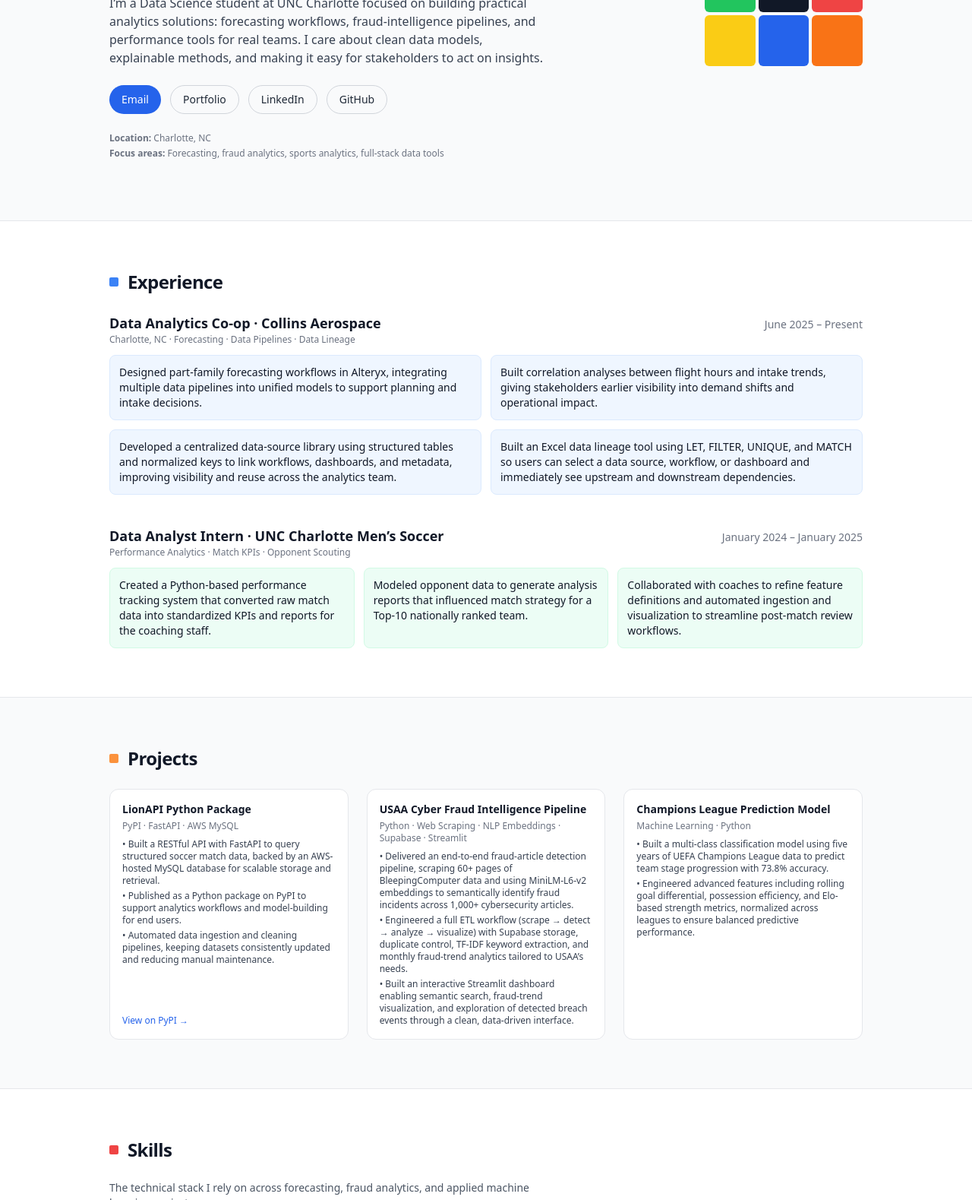
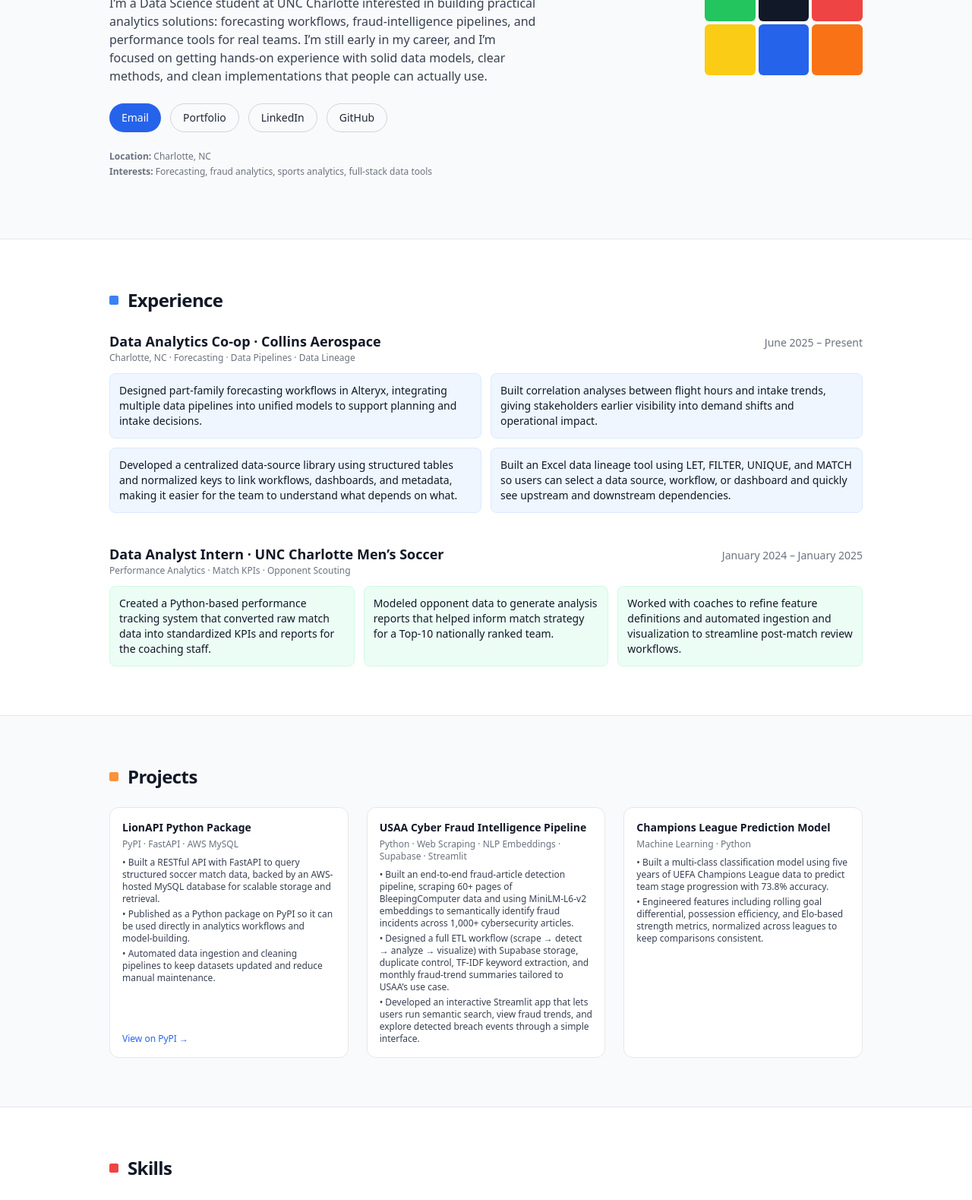
Before and after one commit to Calvinzheng123/My-Portfolio, a plain HTML site: page index.html in a window 1280 px wide. Shown: the part 375-1954 px from the top of the page at 76% size. Drawn offline with nearby package versions, Linux system fonts and the light colour scheme.

Commit message:
Update index.html

```diff
--- a/index.html
+++ b/index.html
@@ -53,13 +53,14 @@
         Data Science · Analytics · Systems
       </p>
       <h1 class="text-4xl md:text-5xl font-extrabold tracking-tight mb-4">
-        Turning data into decisions<br class="hidden md:block">
+        Learning to turn data into decisions<br class="hidden md:block">
         <span class="text-blue-700">with structure and clarity.</span>
       </h1>
       <p class="text-gray-700 mb-6 text-sm md:text-base max-w-xl">
-        I’m a Data Science student at UNC Charlotte focused on building practical analytics solutions:
+        I’m a Data Science student at UNC Charlotte interested in building practical analytics solutions:
         forecasting workflows, fraud-intelligence pipelines, and performance tools for real teams.
-        I care about clean data models, explainable methods, and making it easy for stakeholders to act on insights.
+        I’m still early in my career, and I’m focused on getting hands-on experience with solid data models,
+        clear methods, and clean implementations that people can actually use.
       </p>
 
       <div class="flex flex-wrap gap-3 mb-6 text-sm">
@@ -83,7 +84,7 @@
 
       <div class="text-xs text-gray-500 space-y-1">
         <p><span class="font-semibold">Location:</span> Charlotte, NC</p>
-        <p><span class="font-semibold">Focus areas:</span> Forecasting, fraud analytics, sports analytics, full-stack data tools</p>
+        <p><span class="font-semibold">Interests:</span> Forecasting, fraud analytics, sports analytics, full-stack data tools</p>
       </div>
     </div>
 
@@ -127,10 +128,10 @@
             <p>Built correlation analyses between flight hours and intake trends, giving stakeholders earlier visibility into demand shifts and operational impact.</p>
           </div>
           <div class="cube-sticker bg-blue-50 border border-blue-100 rounded-lg p-3 text-sm">
-            <p>Developed a centralized data-source library using structured tables and normalized keys to link workflows, dashboards, and metadata, improving visibility and reuse across the analytics team.</p>
+            <p>Developed a centralized data-source library using structured tables and normalized keys to link workflows, dashboards, and metadata, making it easier for the team to understand what depends on what.</p>
           </div>
           <div class="cube-sticker bg-blue-50 border border-blue-100 rounded-lg p-3 text-sm">
-            <p>Built an Excel data lineage tool using LET, FILTER, UNIQUE, and MATCH so users can select a data source, workflow, or dashboard and immediately see upstream and downstream dependencies.</p>
+            <p>Built an Excel data lineage tool using LET, FILTER, UNIQUE, and MATCH so users can select a data source, workflow, or dashboard and quickly see upstream and downstream dependencies.</p>
           </div>
         </div>
       </div>
@@ -148,10 +149,10 @@
             <p>Created a Python-based performance tracking system that converted raw match data into standardized KPIs and reports for the coaching staff.</p>
           </div>
           <div class="cube-sticker bg-emerald-50 border border-emerald-100 rounded-lg p-3 text-sm">
-            <p>Modeled opponent data to generate analysis reports that influenced match strategy for a Top-10 nationally ranked team.</p>
+            <p>Modeled opponent data to generate analysis reports that helped inform match strategy for a Top-10 nationally ranked team.</p>
           </div>
           <div class="cube-sticker bg-emerald-50 border border-emerald-100 rounded-lg p-3 text-sm">
-            <p>Collaborated with coaches to refine feature definitions and automated ingestion and visualization to streamline post-match review workflows.</p>
+            <p>Worked with coaches to refine feature definitions and automated ingestion and visualization to streamline post-match review workflows.</p>
           </div>
         </div>
       </div>
@@ -174,8 +175,8 @@
           <p class="text-xs text-gray-500 mb-2">PyPI · FastAPI · AWS MySQL</p>
           <ul class="text-xs text-gray-700 space-y-1">
             <li>• Built a RESTful API with FastAPI to query structured soccer match data, backed by an AWS-hosted MySQL database for scalable storage and retrieval.</li>
-            <li>• Published as a Python package on PyPI to support analytics workflows and model-building for end users.</li>
-            <li>• Automated data ingestion and cleaning pipelines, keeping datasets consistently updated and reducing manual maintenance.</li>
+            <li>• Published as a Python package on PyPI so it can be used directly in analytics workflows and model-building.</li>
+            <li>• Automated data ingestion and cleaning pipelines to keep datasets updated and reduce manual maintenance.</li>
           </ul>
         </div>
         <a href="https://pypi.org/project/LionAPI/" target="_blank"
@@ -190,9 +191,9 @@
           <h3 class="font-semibold text-sm mb-1">USAA Cyber Fraud Intelligence Pipeline</h3>
           <p class="text-xs text-gray-500 mb-2">Python · Web Scraping · NLP Embeddings · Supabase · Streamlit</p>
           <ul class="text-xs text-gray-700 space-y-1">
-            <li>• Delivered an end-to-end fraud-article detection pipeline, scraping 60+ pages of BleepingComputer data and using MiniLM-L6-v2 embeddings to semantically identify fraud incidents across 1,000+ cybersecurity articles.</li>
-            <li>• Engineered a full ETL workflow (scrape → detect → analyze → visualize) with Supabase storage, duplicate control, TF-IDF keyword extraction, and monthly fraud-trend analytics tailored to USAA’s needs.</li>
-            <li>• Built an interactive Streamlit dashboard enabling semantic search, fraud-trend visualization, and exploration of detected breach events through a clean, data-driven interface.</li>
+            <li>• Built an end-to-end fraud-article detection pipeline, scraping 60+ pages of BleepingComputer data and using MiniLM-L6-v2 embeddings to semantically identify fraud incidents across 1,000+ cybersecurity articles.</li>
+            <li>• Designed a full ETL workflow (scrape → detect → analyze → visualize) with Supabase storage, duplicate control, TF-IDF keyword extraction, and monthly fraud-trend summaries tailored to USAA’s use case.</li>
+            <li>• Developed an interactive Streamlit app that lets users run semantic search, view fraud trends, and explore detected breach events through a simple interface.</li>
           </ul>
         </div>
       </article>
@@ -204,7 +205,7 @@
           <p class="text-xs text-gray-500 mb-2">Machine Learning · Python</p>
           <ul class="text-xs text-gray-700 space-y-1">
             <li>• Built a multi-class classification model using five years of UEFA Champions League data to predict team stage progression with 73.8% accuracy.</li>
-            <li>• Engineered advanced features including rolling goal differential, possession efficiency, and Elo-based strength metrics, normalized across leagues to ensure balanced predictive performance.</li>
+            <li>• Engineered features including rolling goal differential, possession efficiency, and Elo-based strength metrics, normalized across leagues to keep comparisons consistent.</li>
           </ul>
         </div>
       </article>
@@ -221,7 +222,7 @@
       </div>
 
       <p class="text-sm text-gray-600 mb-4 max-w-xl">
-        The technical stack I rely on across forecasting, fraud analytics, and applied machine learning projects.
+        Tools and concepts I’m using in coursework, projects, and internships as I work toward a career in data science.
       </p>
 
       <div class="grid grid-cols-2 md:grid-cols-4 gap-3 text-xs">
@@ -280,8 +281,8 @@
 
     <div class="bg-white border border-gray-200 rounded-xl p-4 md:p-5">
       <h3 class="font-semibold text-sm mb-1">University of North Carolina at Charlotte</h3>
-      <p class="text-xs text-gray-500 mb-2">Bachelor of Science in Data Science · Expected May 2027</p>
-      <p class="text-xs text-gray-600 mb-3">Cumulative GPA: 3.67</p>
+      <p class="text-xs text-gray-500 mb-2">Bachelor of Science in Data Science · In Progress</p>
+      <p class="text-xs text-gray-600 mb-3">Cumulative GPA: 3.64</p>
       <p class="text-xs uppercase text-gray-500 tracking-wide mb-2 font-semibold">Relevant Coursework</p>
       <ul class="text-xs text-gray-800 grid md:grid-cols-2 gap-1">
         <li>• Applied Regression</li>
@@ -301,8 +302,8 @@
         <h2 class="text-2xl font-bold tracking-tight">Contact</h2>
       </div>
       <p class="text-sm text-gray-300 mb-4 max-w-lg">
-        If this work aligns with what you’re hiring for, I’d be interested in talking. I’m especially focused on roles
-        involving forecasting, fraud analytics, performance analytics, and building data tools that teams rely on day to day.
+        I’m looking to keep building experience in data science and analytics. If you think my projects or experience
+        could be a fit for your team, I’d be glad to connect and learn more about what you’re working on.
       </p>
 
       <div class="text-sm space-y-1 mb-6">
@@ -313,7 +314,7 @@
       </div>
 
       <p class="text-[0.7rem] text-gray-500">
-        I like structured problem solving: break problems down, choose the right tools, execute cleanly, and learn from the results.
+        My goal is to keep improving how I work with data: understand the problem, choose reasonable methods, build something reliable, and iterate.
       </p>
     </div>
   </section>
```
